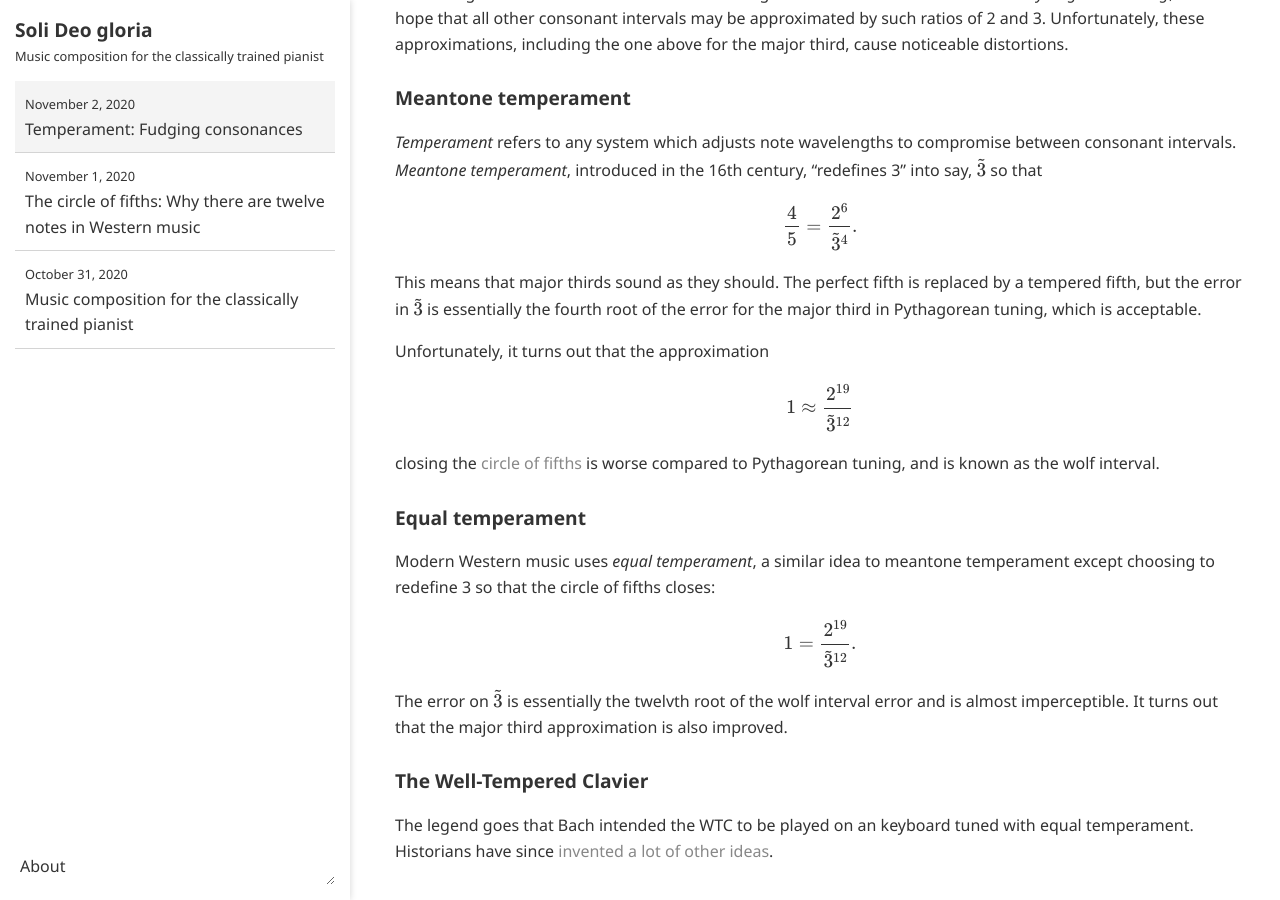
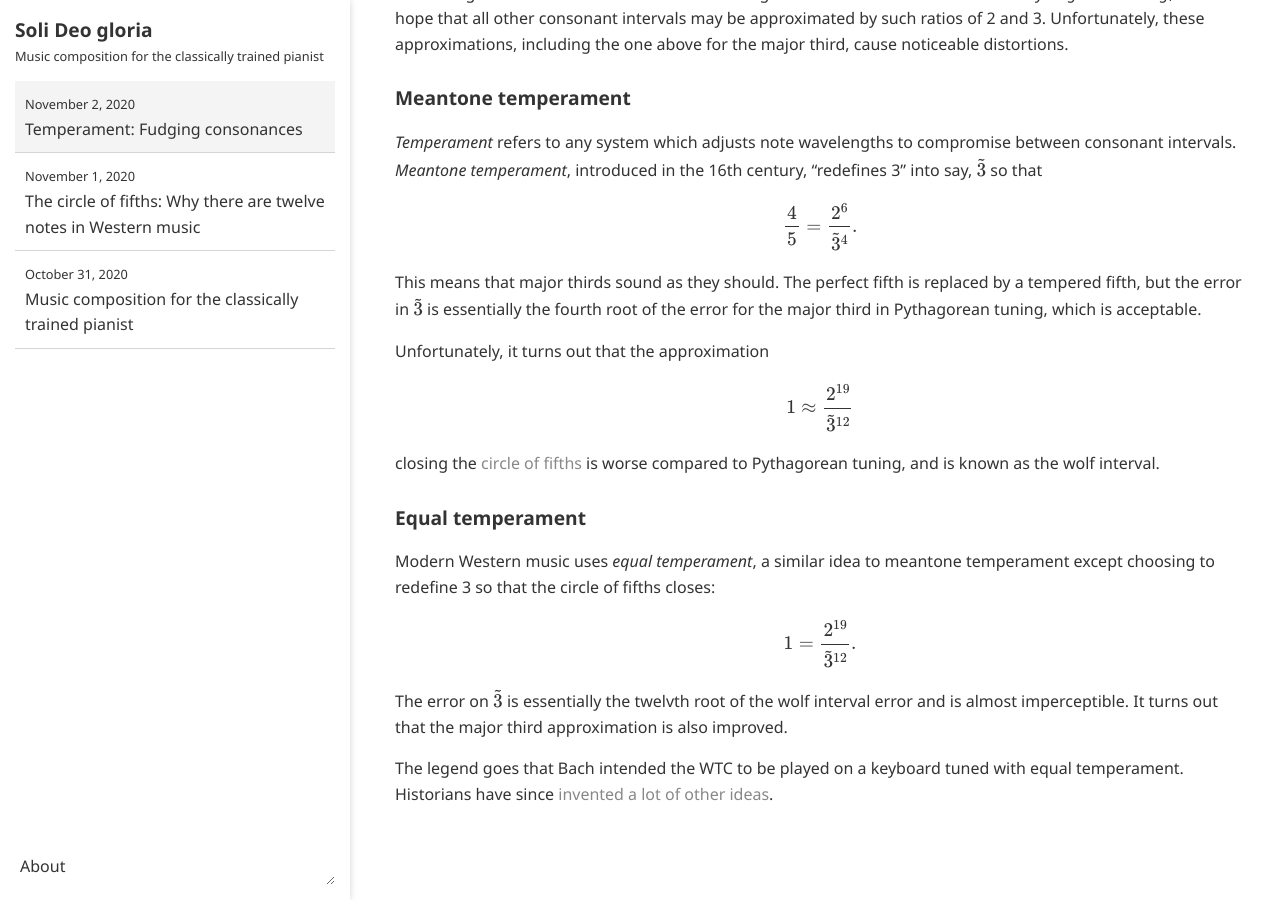
Before and after one commit to ansyblenetwork/sdg, a Jekyll site: the page built from _posts/2020-11-02-temperament-fudging-consonances.md, in a window 1280 px wide and 900 px high, scrolled down 568 px. Built offline with Jekyll 4.4.1, drawn with Linux system fonts in a browser that asks for light colours; formulas are drawn with MathJax 3; some of the changed text lies outside the part shown.

Commit message:
Update 2020-11-02-temperament-fudging-consonances.md

```diff
--- a/_posts/2020-11-02-temperament-fudging-consonances.md
+++ b/_posts/2020-11-02-temperament-fudging-consonances.md
@@ -2,7 +2,7 @@
 title: "Temperament: Fudging consonances"
 ---
 
-Recall from our [discussion of consonance]({{ "" | relative_url }}{% post_url 2020-11-01-the-circle-of-fifths-why-there %}) the list of small integer ratios:
+Recall the list of small integer ratios from our [discussion of consonance]({{ "" | relative_url }}{% post_url 2020-11-01-the-circle-of-fifths-why-there %}):
 
 $$\frac{1}{2}, \frac{1}{3}, \frac{1}{5}, \frac{1}{7}, \frac{3}{5}, \frac{3}{7}, \frac{5}{7}.$$
 
@@ -38,6 +38,4 @@
 
 The error on $$\tilde 3$$ is essentially the twelvth root of the wolf interval error and is almost imperceptible. It turns out that the major third approximation is also improved.
 
-### The Well-Tempered Clavier
-
-The legend goes that Bach intended the WTC to be played on an keyboard tuned with equal temperament. Historians have since [invented a lot of other ideas](https://en.wikipedia.org/wiki/The_Well-Tempered_Clavier#Well-Tempered_tuning).
+The legend goes that Bach intended the WTC to be played on a keyboard tuned with equal temperament. Historians have since [invented a lot of other ideas](https://en.wikipedia.org/wiki/The_Well-Tempered_Clavier#Well-Tempered_tuning).
```
